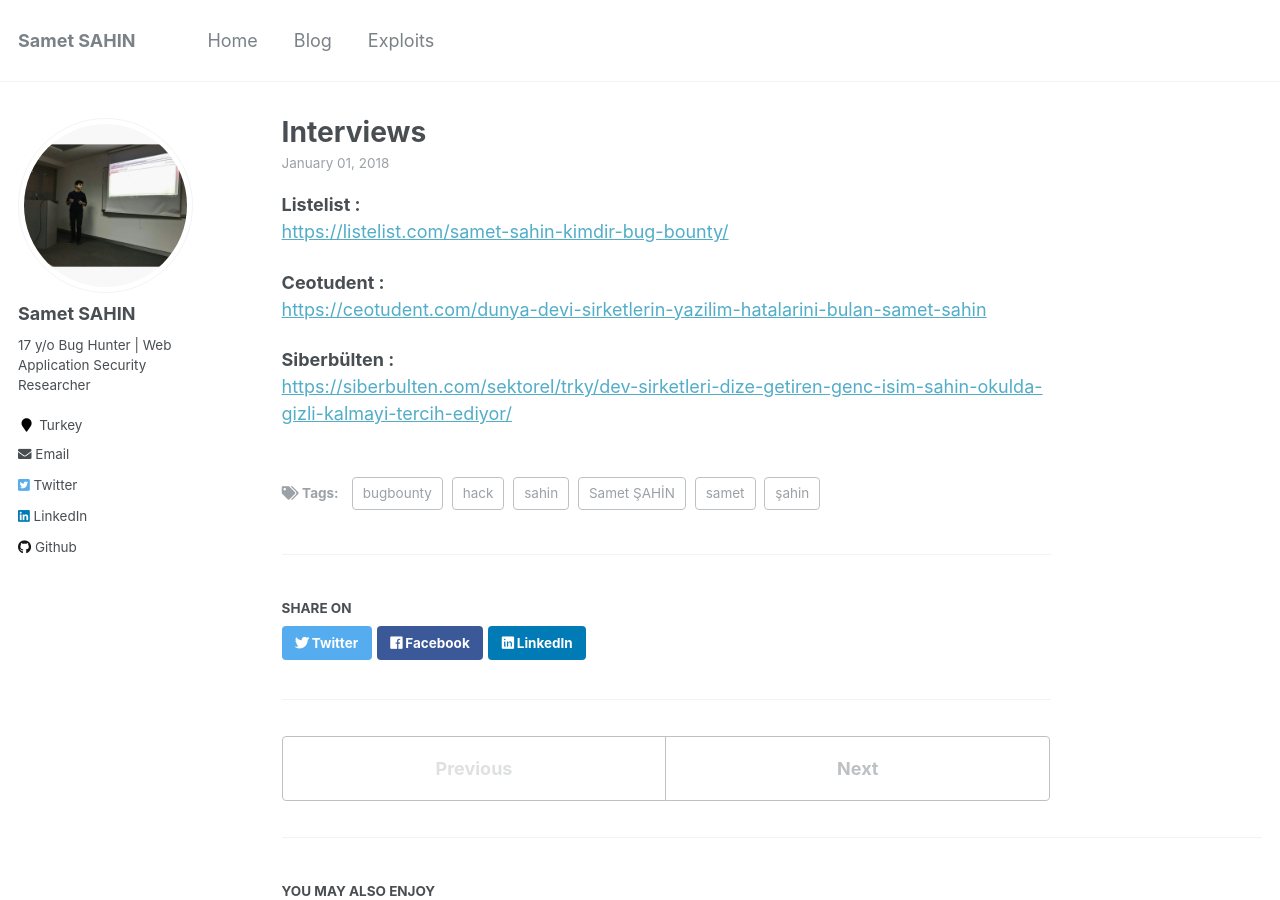
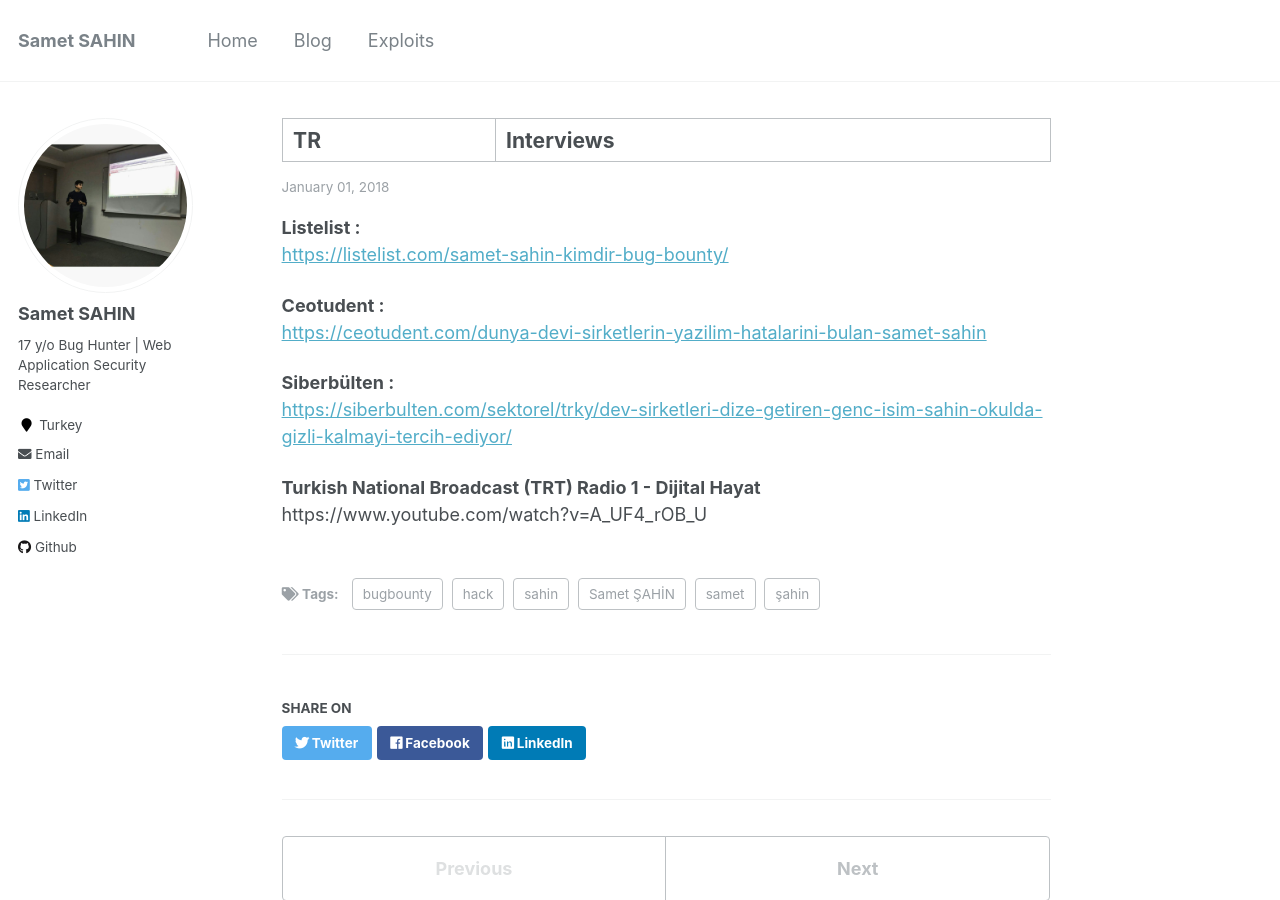
Before and after one commit to sametsahinnet/netwebsite, a Jekyll site: the page built from _posts/2018-01-01-interviews.md, in a window 1280 px wide and 900 px high. Built offline with Jekyll 4.4.1, drawn with Linux system fonts in a browser that asks for light colours.

Commit message:
Update 2018-01-01-interviews.md

```diff
--- a/_posts/2018-01-01-interviews.md
+++ b/_posts/2018-01-01-interviews.md
@@ -1,5 +1,5 @@
 ---
-title: 'Interviews'
+title: 'TR | Interviews'
 date: 2018-01-01
 permalink: /posts/interviews/
 tags:
@@ -9,7 +9,7 @@ tags:
   - şahin
   - samet
   - Samet ŞAHİN
-excerpt: 'Interviews'
+excerpt: 'TR | Interviews'
 ---
 **Listelist :**
 [https://listelist.com/samet-sahin-kimdir-bug-bounty/](https://listelist.com/samet-sahin-kimdir-bug-bounty/)
@@ -19,3 +19,6 @@ excerpt: 'Interviews'
 
 **Siberbülten :**
 [https://siberbulten.com/sektorel/trky/dev-sirketleri-dize-getiren-genc-isim-sahin-okulda-gizli-kalmayi-tercih-ediyor/](https://siberbulten.com/sektorel/trky/dev-sirketleri-dize-getiren-genc-isim-sahin-okulda-gizli-kalmayi-tercih-ediyor/)
+
+**Turkish National Broadcast (TRT) Radio 1 - Dijital Hayat**
+https://www.youtube.com/watch?v=A_UF4_rOB_U
```
